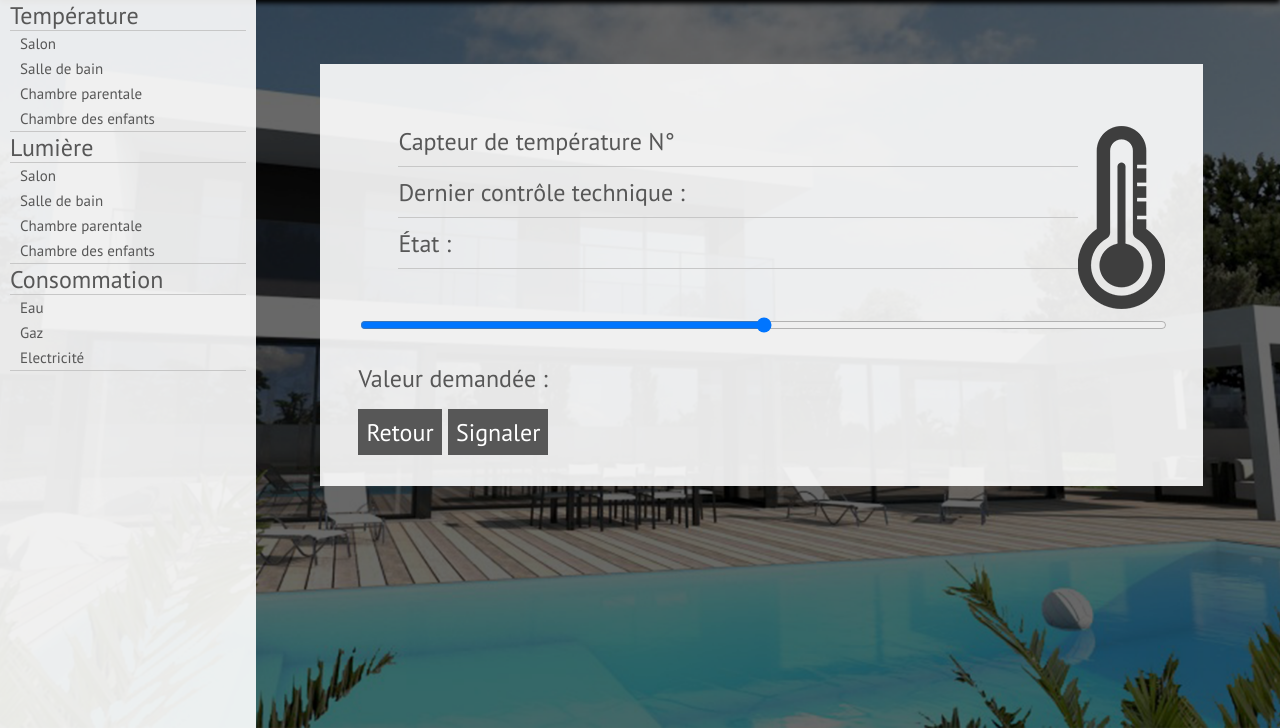
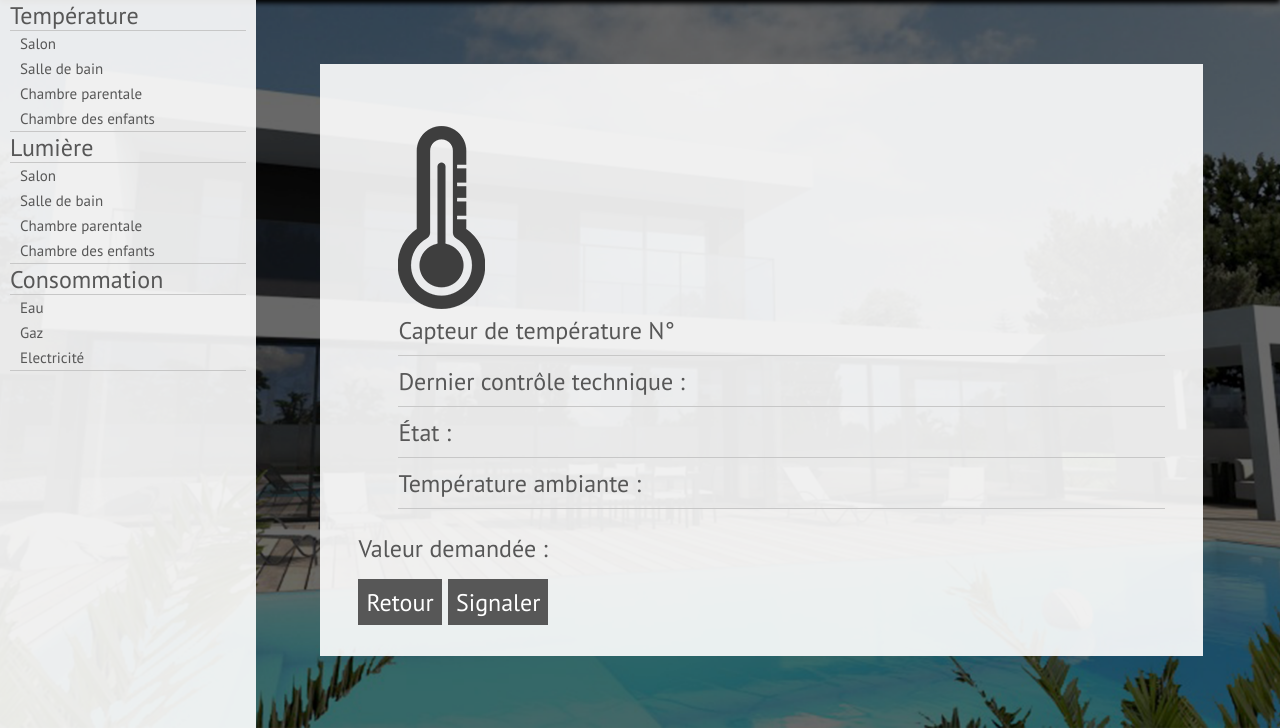
Before and after one commit to homeweborg/APP-Homeweb, a PHP site: page /temperature.html in a window 1280 px wide. Shown: the part 72-800 px from the top of the page. Run offline with PHP 8.4, Linux system fonts and the light colour scheme.

Commit message:
BOUTONS SONT ALLL

```diff
--- a/Styles/main.css
+++ b/Styles/main.css
@@ -371,34 +371,34 @@
     width: 100%;
 }
 
-#boite ul li input:checked + label
-{
-    /* Concerne les boutons switchables coché(s) */
-
-    cursor: pointer;
-    padding: 0px 76px 40px 0px;
-    background: url(../image/boutonON.png) no-repeat;
-}
-
-.switch
+.slider
 {
     cursor:pointer;
     background: url(../image/boutonOFF.png) no-repeat;
-    padding: 0px 60px 10px 0px;
+    padding: 0px 77px 40px 0px;
     border-radius: 20px;
 }
 
-.switch:hover
+.slider:hover
 {
     transition: 0.3s;
     background: url(../image/boutonOFF_Select.png) no-repeat;
 }
 
-#boite ul li label input:checked
+input:checked + .slider
 {
     background: url(../image/boutonON.png) no-repeat;
-    background-color: black;
 }
+
+input:checked + .slider:hover
+{
+    background: url(../image/boutonON_Select.png) no-repeat;
+}
+
+input {
+  position: absolute;
+  left: -9999em;
+
 
 #boite ul img
 {
--- a/etat.html
+++ b/etat.html
@@ -62,7 +62,7 @@
                     </li>
                     <li>Electricité
                     <label class="switch">
-                        <input class="switch_c" type="checkbox">
+                        <input type="checkbox">
                         <div class="slider"></div>
                     </label>
 
--- a/temperature.html
+++ b/temperature.html
@@ -56,6 +56,7 @@
                         <li>Capteur de température N° </li>
                         <li>Dernier contrôle technique :</li>
                         <li>État : </li>
+                        <li>Température ambiante : </li>
                     </ul>
 
                     <div>
```
